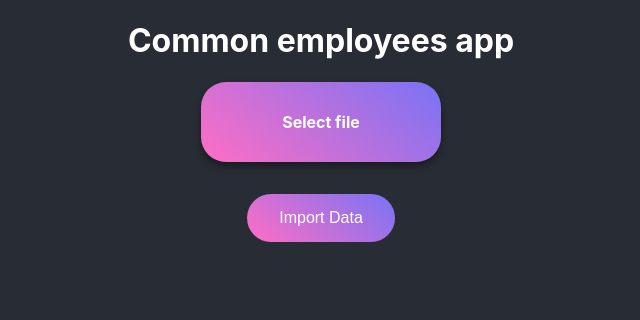
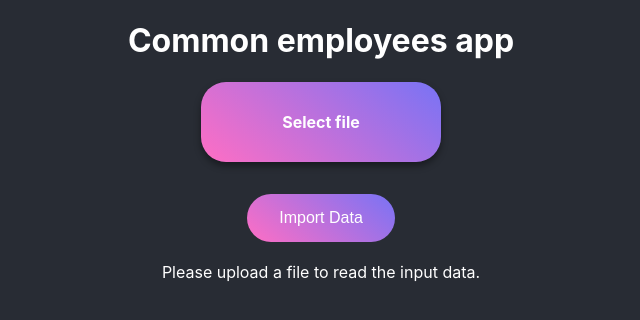
Before and after one commit to MikeHitrov/Mihail-Hitrov-employees, a React (Create React App) app in the folder employees/: page / in a window 1280 px wide. Shown: the top 320 px of the page, without its empty margins (319-959 px from the left). Built offline with nearby package versions, Linux system fonts and the light colour scheme.

Commit message:
Fix the UI

```diff
--- a/employees/src/components/CommonEmployees.js
+++ b/employees/src/components/CommonEmployees.js
@@ -13,12 +13,12 @@ export default function GetCommonEmployees({ data }) {
     if (
       !common.some(
         (commonItem) =>
-          ((commonItem.firstEmployeeId == a.id &&
-            commonItem.secondEmployeeId == b.id) ||
-            (commonItem.firstEmployeeId == b.id &&
-              commonItem.secondEmployeeId == a.id)) &&
-          commonItem.projectId == a.projectId &&
-          commonItem.projectId == b.projectId
+          ((commonItem.firstEmployeeId === a.id &&
+            commonItem.secondEmployeeId === b.id) ||
+            (commonItem.firstEmployeeId === b.id &&
+              commonItem.secondEmployeeId === a.id)) &&
+          commonItem.projectId === a.projectId &&
+          commonItem.projectId === b.projectId
       )
     ) {
       if (a.dateFrom <= b.dateFrom) {
@@ -109,9 +109,9 @@ export default function GetCommonEmployees({ data }) {
     return 0;
   }
 
-  console.log(common);
-
   return (
+    <>
+      {common.length !== 0 ? (
         <table>
           <thead>
             <tr>
@@ -122,19 +122,19 @@ export default function GetCommonEmployees({ data }) {
             </tr>
           </thead>
           <tbody>
-        {common.length > 0 ? (
-          common.map((a) => (
+            {common.map((a) => (
               <tr key={a.firstEmployeeId + a.secondEmployeeId}>
                 <td>{a.firstEmployeeId}</td>
                 <td>{a.secondEmployeeId}</td>
                 <td>{a.projectId}</td>
                 <td>{a.days}</td>
               </tr>
-          ))
-        ) : (
-          <></>
-        )}
+            ))}
           </tbody>
         </table>
+      ) : (
+        <div>Please click the button once more to display the results.</div>
+      )}
+    </>
   );
 }
--- a/employees/src/components/EmployeePage.js
+++ b/employees/src/components/EmployeePage.js
@@ -82,13 +82,17 @@ export default function EmployeesPage() {
             handleOnSubmit(e);
           }}
         >
-          Import Data
+          {userData.length !== 0 ? "Display results" : "Import Data"}
         </button>
       </form>
 
       <br />
 
-      {userData.length !== 0 ? <GetCommonEmployees data={userData} /> : <div />}
+      {userData.length !== 0 ? (
+        <GetCommonEmployees data={userData} />
+      ) : (
+        <div>Please upload a file to read the input data.</div>
+      )}
     </div>
   );
 }
```
Lines whose indentation alone changed are shown as unchanged.
